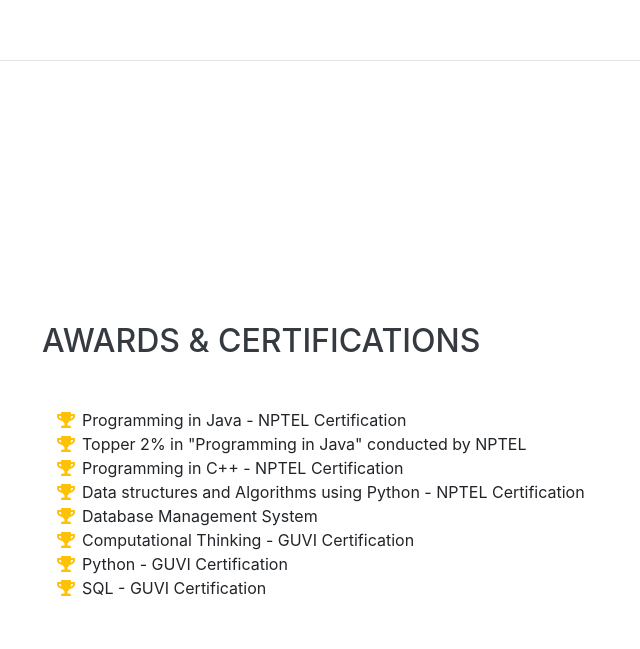
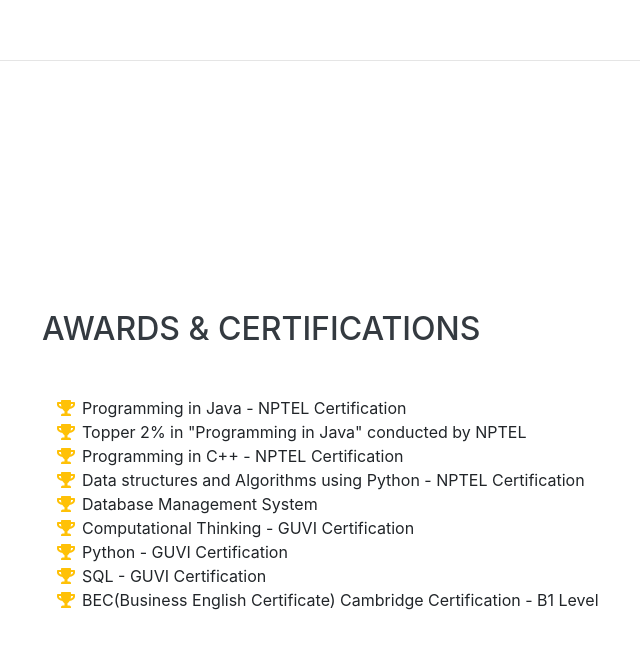
Before and after one commit to RajagurunathanM/RajagurunathanM.github.io, a website with bundled scripts: page index.html in a window 1280 px wide. Shown: the part 3944-4593 px from the top of the page, without its empty margins (278-918 px from the left). Built offline with nearby package versions, Linux system fonts and the light colour scheme; a web font is replaced by a local one.

Commit message:
Update index.html

```diff
--- a/index.html
+++ b/index.html
@@ -223,6 +223,10 @@
           <li>
             <i class="fa-li fa fa-trophy text-warning"></i>
             SQL - GUVI Certification</li>
+	  <li>
+            <i class="fa-li fa fa-trophy text-warning"></i>
+            BEC(Business English Certificate) Cambridge Certification - B1 Level</li>
+
         </ul>
       </div>
     </section>
```
